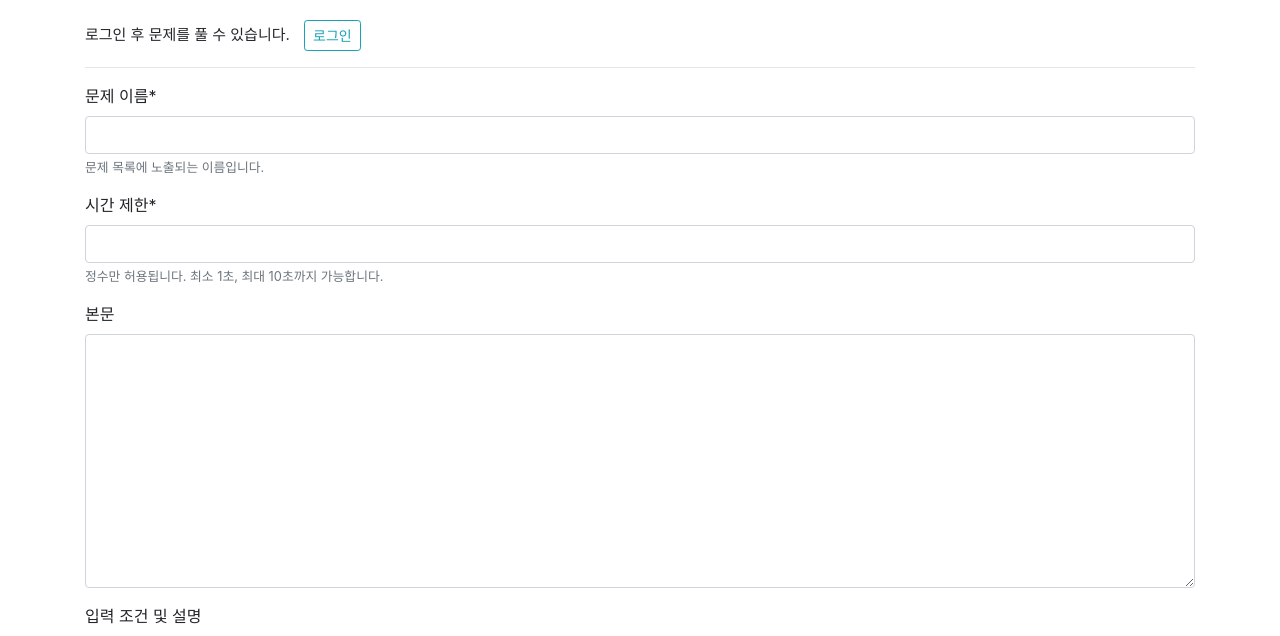
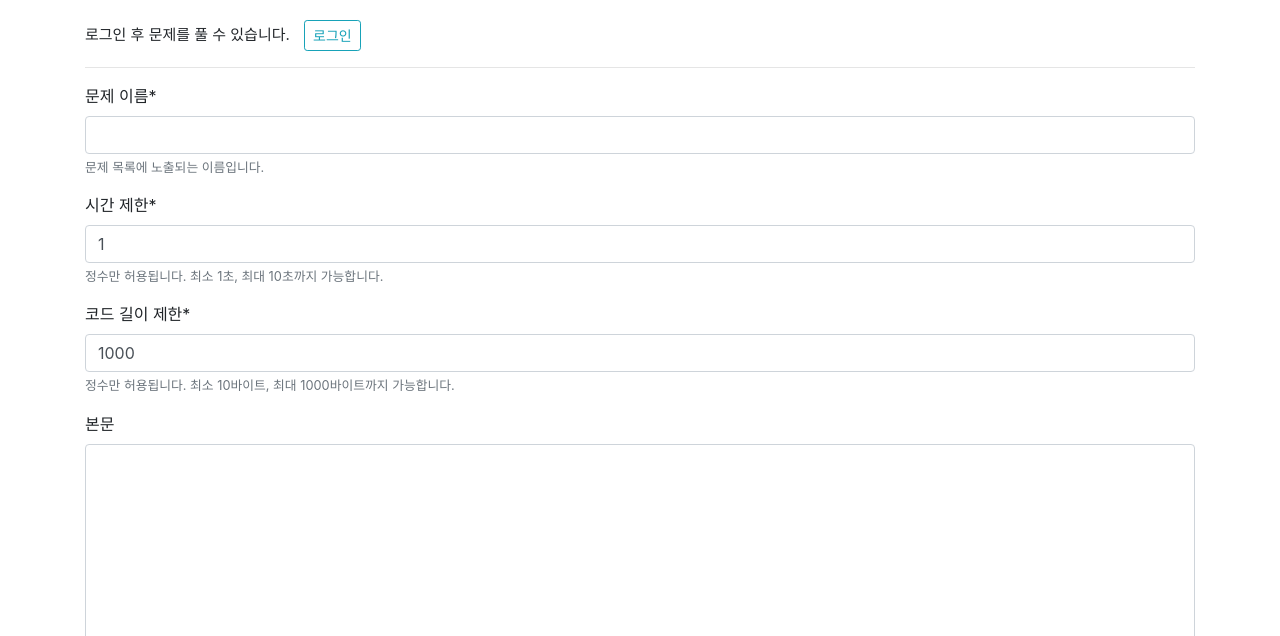
Before and after one commit to njw1204/golf-online-judge, a Django app: page /make/ in a window 1280 px wide. Shown: the part 76-712 px from the top of the page. Run offline with Django 3.2, Linux system fonts and the light colour scheme; some libraries are stand-ins or nearby versions.

Commit message:
Add code length limitation

```diff
--- a/web/mainApp/admin.py
+++ b/web/mainApp/admin.py
@@ -6,7 +6,7 @@ from . import models as mainModels
 
 @admin.register(mainModels.ProblemPost)
 class ProblemPostAdmin(admin.ModelAdmin):
-    list_display = ["id", "title", "body", "time_limit", "created_date"]
+    list_display = ["id", "title", "creator", "time_limit", "created_date"]
     list_display_links = ["id", "title"]
 
 @admin.register(mainModels.SolvePost)
--- a/web/mainApp/forms.py
+++ b/web/mainApp/forms.py
@@ -87,14 +87,18 @@ class SolvePostForm(forms.ModelForm):
     def __init__(self, *args, **kwargs):
         self.user = kwargs.pop("user")
         self.ip = kwargs.pop("ip")
+        self.problem = kwargs.pop("problem")
         super().__init__(*args, **kwargs)
         self.fields["body"].strip = False
+        self.fields["body"].help_text = "시간 제한 : %d초 / 길이 제한 : %d바이트" % (self.problem.time_limit, self.problem.code_limit)
 
     def clean_body(self):
         body = self.cleaned_data["body"]
-        if type(body) != str or len(body.strip()) == 0:
+        if type(body) != str or len(body) == 0:
             raise ValidationError("코드가 너무 짧습니다.")
         body = body.replace("\r\n", "\n")
+        if len(body) > self.problem.code_limit:
+            raise ValidationError("코드가 너무 깁니다.")
         return body
 
     def clean(self):
@@ -118,10 +122,11 @@ class CreateProblemForm(forms.ModelForm):
 
     class Meta:
         model = ProblemPost
-        fields = ("title", "time_limit", "body", "input_explain", "output_explain", "example_in", "example_out")
+        fields = ("title", "time_limit", "code_limit", "body", "input_explain", "output_explain", "example_in", "example_out")
         labels = {
             "title": "문제 이름",
             "time_limit": "시간 제한",
+            "code_limit": "코드 길이 제한",
             "body": "본문",
             "input_explain": "입력 조건 및 설명",
             "output_explain": "출력 조건 및 설명",
@@ -131,6 +136,7 @@ class CreateProblemForm(forms.ModelForm):
         help_texts = {
             "title": "문제 목록에 노출되는 이름입니다.",
             "time_limit": "정수만 허용됩니다. 최소 1초, 최대 10초까지 가능합니다.",
+            "code_limit": "정수만 허용됩니다. 최소 10바이트, 최대 1000바이트까지 가능합니다.",
             "example_in": "문제에 공개되는 예제 입력입니다.",
             "example_out": "문제에 공개되는 예제 출력입니다.",
         }
--- a/web/mainApp/models.py
+++ b/web/mainApp/models.py
@@ -17,7 +17,8 @@ class ProblemPost(models.Model):
     output_explain = models.TextField(max_length=100000, blank=True)
     example_in = models.TextField(max_length=1000, blank=True)
     example_out = models.TextField(max_length=1000, blank=True)
-    time_limit = models.PositiveSmallIntegerField(validators=(MinValueValidator(1), MaxValueValidator(10),))
+    time_limit = models.PositiveSmallIntegerField(validators=(MinValueValidator(1), MaxValueValidator(10),), default=1)
+    code_limit = models.PositiveSmallIntegerField(validators=(MinValueValidator(10), MaxValueValidator(1000),), default=1000)
     creator = models.ForeignKey("auth.User", null=True, on_delete=models.SET_NULL)
     created_date = models.DateTimeField(auto_now_add=True)
     show = models.BooleanField(default=True)
--- a/web/mainApp/templates/mainApp/problem-status.html
+++ b/web/mainApp/templates/mainApp/problem-status.html
@@ -143,7 +143,7 @@
             {{ submit.get_lang_display }}
           </td>
           <td>
-            {{ submit.body|length_in_bytes }} Bytes
+            {{ submit.body|length_in_bytes }} <span style="color: #e74c3c;">B</span>
           </td>
           <td>
             {{ submit.created_date|date:"Y-m-d H:i:s" }}
--- a/web/mainApp/templates/mainApp/problem.html
+++ b/web/mainApp/templates/mainApp/problem.html
@@ -35,7 +35,7 @@
           <tr>
             <td>{{ problem.time_limit }} 초</td>
             <td>128 MB</td>
-            <td>100 Bytes</td>
+            <td>{{ problem.code_limit }} Bytes</td>
             <td>0</td>
             <td>0</td>
             <td>0</td>
--- a/web/mainApp/views.py
+++ b/web/mainApp/views.py
@@ -101,6 +101,7 @@ class ProblemSubmitView(CreateView):
         kwargs = super().get_form_kwargs()
         kwargs["user"] = self.request.user
         kwargs["ip"] = utils.get_real_ip(self.request)
+        kwargs["problem"] = self.kwargs["problem"]
         return kwargs
 
     def form_valid(self, form):
```
Also changed, not shown: web/mainApp/migrations/0017_auto_20190508_2128.py (added).
